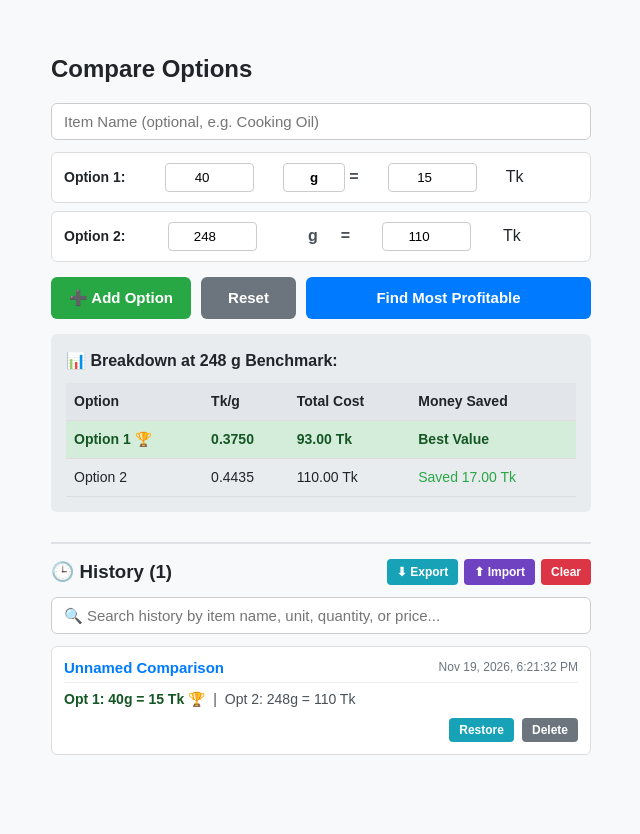
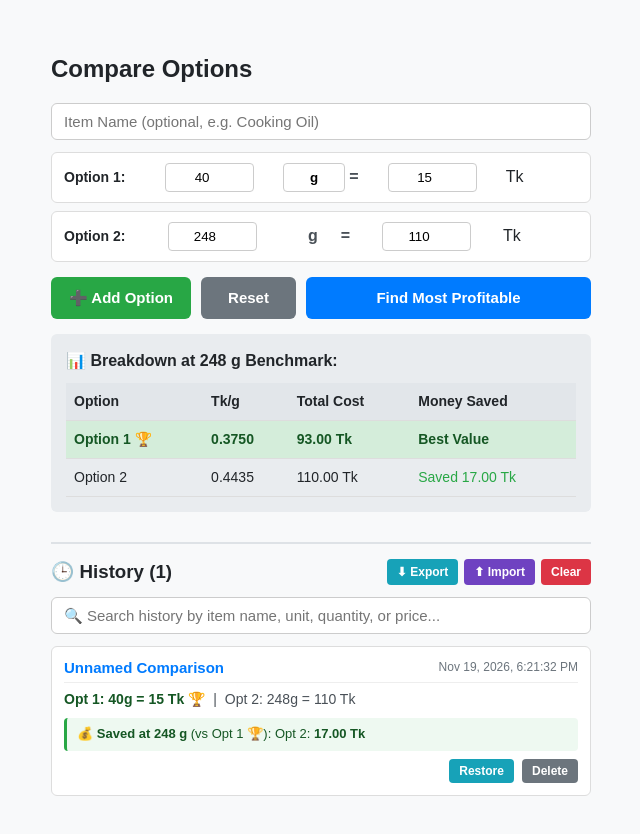
Before and after one commit to Apon77/apon77.github.io, a plain HTML site: page pc/index.html in a window 1280 px wide. Both pictures are taken after a click on the button "Find Most Profitable". Shown: the whole page, without its empty margins (319-959 px from the left). Before the commit the page ends 800 px from the top, so only its background shows below. Drawn offline with Linux system fonts and the light colour scheme.

Commit message:
add save in history

```diff
--- a/pc/index.html
+++ b/pc/index.html
@@ -51,6 +51,7 @@
         .history-title{font-weight:bold;font-size:15px;color:#007bff}
         .history-date{font-size:12px;color:#6c757d;white-space:nowrap}
         .history-opts{color:#495057;margin-bottom:8px;line-height:1.5}
+        .history-savings{background:#eef9f1;border-left:3px solid #28a745;padding:7px 10px;border-radius:4px;margin-bottom:8px;font-size:13px;color:#155724;line-height:1.45}
         .history-actions{display:flex;gap:8px;justify-content:flex-end}
         .btn-sm{padding:5px 10px;font-size:12px;flex:none;border-radius:4px;color:white}
         .btn-restore{background:#17a2b8}
@@ -157,7 +158,6 @@
                 const num = idx + 1;
                 row.querySelector('.opt-label').innerText = `Option ${num}:`;
 
-                // Ensure first row always holds the editable unit input
                 const unitContainer = row.querySelector('.unit-container');
                 if (num === 1 && !unitContainer.querySelector('#main-unit')) {
                     unitContainer.innerHTML = `<input type="text" id="main-unit" class="unit-input" value="${escapeAttr(currentUnit)}" oninput="updateUnits()" placeholder="unit"> =`;
@@ -178,7 +178,6 @@
             });
         }
 
-        // Generates a deterministic signature to prevent duplicate saves
         function createSignature(itemName, unit, options) {
             const normalizedOpts = options
                 .map(o => `${o.w}:${o.p}`)
@@ -249,6 +248,27 @@
             box.innerHTML = html + '</table>' + statusNote;
         }
 
+        function buildSavingsSummary(item) {
+            const unit = item.unit || 'unit';
+            const withCosts = item.options
+                .filter(o => o.w > 0 && !isNaN(o.p))
+                .map(o => ({ ...o, cost: o.p / o.w }));
+
+            if (withCosts.length < 2) return '';
+
+            const maxQ = Math.max(...withCosts.map(o => o.w));
+            const sorted = [...withCosts].sort((a, b) => a.cost - b.cost);
+            const win = sorted[0];
+            const wMax = win.cost * maxQ;
+
+            const savingsList = sorted.slice(1).map(o => {
+                const saved = (o.cost * maxQ) - wMax;
+                return `Opt ${o.i}: <strong>${saved.toFixed(2)} Tk</strong>`;
+            });
+
+            return `💰 <strong>Saved at ${maxQ} ${escapeHTML(unit)}</strong> (vs Opt ${win.i} 🏆): ${savingsList.join(' • ')}`;
+        }
+
         function getHistory() {
             try {
                 return JSON.parse(localStorage.getItem(STORAGE_KEY) || '[]');
@@ -259,7 +279,6 @@
 
         function saveToHistory(entry) {
             const history = getHistory();
-            // Check if an identical comparison already exists
             const isDuplicate = history.some(h => {
                 const existingSig = h.signature || createSignature(h.itemName, h.unit, h.options);
                 return existingSig === entry.signature;
@@ -282,7 +301,8 @@
             const filtered = query
                 ? history.filter(item => {
                     const optsText = item.options.map(o => `${o.w} ${item.unit} ${o.p} tk`).join(' ');
-                    const searchable = `${item.itemName} ${item.unit} ${item.date} ${optsText}`.toLowerCase();
+                    const savingsText = buildSavingsSummary(item);
+                    const searchable = `${item.itemName} ${item.unit} ${item.date} ${optsText} ${savingsText}`.toLowerCase();
                     return searchable.includes(query);
                 })
                 : history;
@@ -304,6 +324,8 @@
                     </span>`
                 ).join(' &nbsp;|&nbsp; ');
 
+                const savingsHtml = buildSavingsSummary(item);
+
                 return `
                 <div class="history-card">
                     <div class="history-top">
@@ -311,6 +333,7 @@
                         <span class="history-date">${escapeHTML(item.date)}</span>
                     </div>
                     <div class="history-opts">${optsSummary}</div>
+                    ${savingsHtml ? `<div class="history-savings">${savingsHtml}</div>` : ''}
                     <div class="history-actions">
                         <button class="btn-sm btn-restore" onclick="restoreHistory(${item.id})">Restore</button>
                         <button class="btn-sm btn-del" onclick="deleteHistory(${item.id})">Delete</button>
@@ -401,7 +424,6 @@
                         }
                     });
 
-                    // Sort newest first by ID/timestamp
                     current.sort((a, b) => b.id - a.id);
                     localStorage.setItem(STORAGE_KEY, JSON.stringify(current));
                     renderHistory();
```
